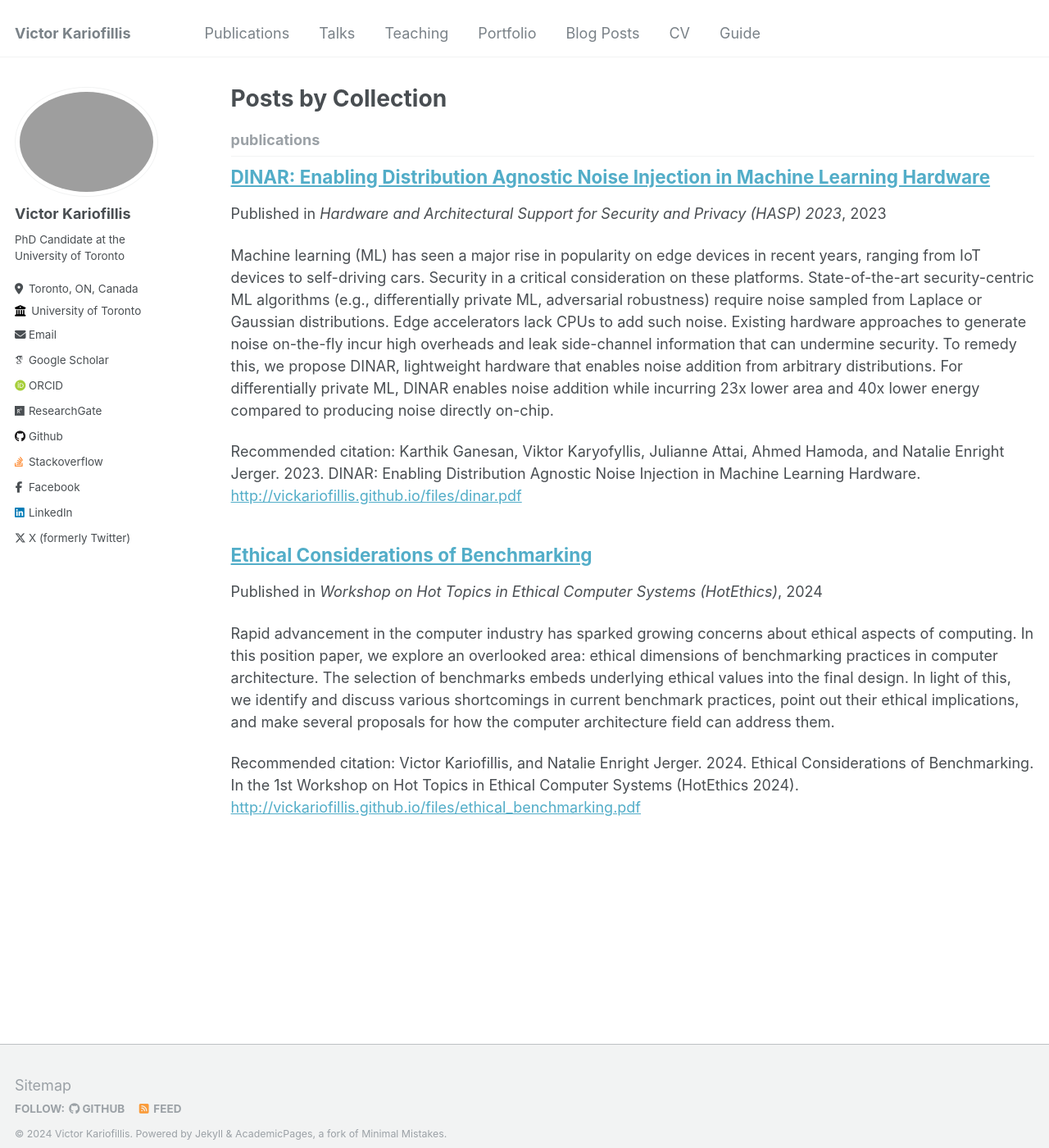
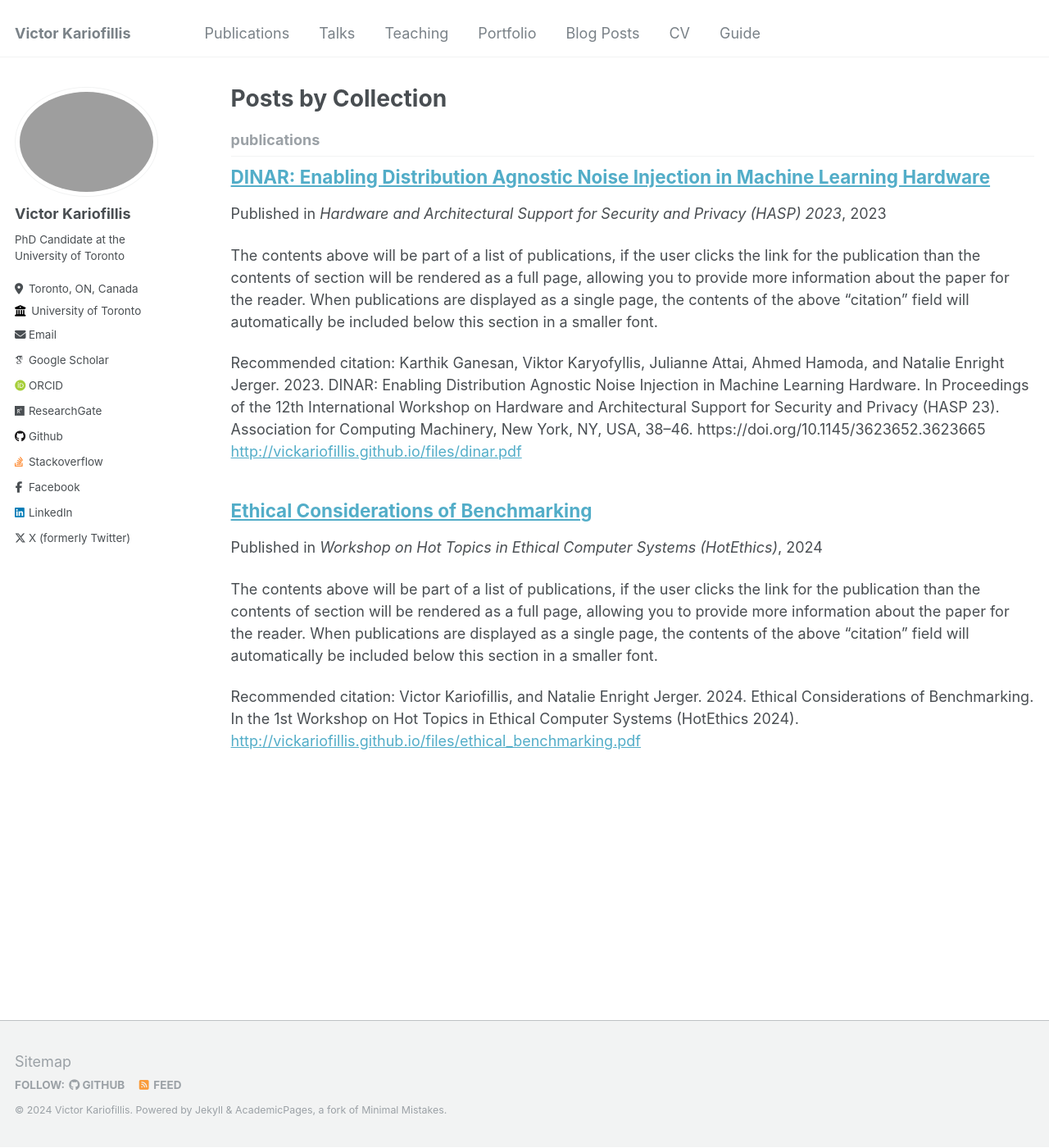
Before and after one commit to vickariofillis/vickariofillis.github.io, a Jekyll site: the page built from _pages/collection-archive.html, in a window 1280 px wide and 1400 px high. Shown: the whole window at 82% size. Built offline with Jekyll 4.4.1, drawn with Linux system fonts in a browser that asks for light colours; some web fonts are replaced.

Commit message:
More Information

```diff
--- a/_publications/2023-10-29-dinar.md
+++ b/_publications/2023-10-29-dinar.md
@@ -2,11 +2,10 @@
 title: "DINAR: Enabling Distribution Agnostic Noise Injection in Machine Learning Hardware"
 collection: publications
 permalink: /publication/2023-10-29-dinar
-excerpt: 'Machine learning (ML) has seen a major rise in popularity on edge devices in recent years, ranging from IoT devices to self-driving cars. Security in a critical consideration on these platforms. State-of-the-art security-centric ML algorithms (e.g., differentially private ML, adversarial robustness) require noise sampled from Laplace or Gaussian distributions. Edge accelerators lack CPUs to add such noise. Existing hardware approaches to generate noise on-the-fly incur high overheads and leak side-channel information that can undermine security. To remedy this, we propose DINAR, lightweight hardware that enables noise addition from arbitrary distributions. For differentially private ML, DINAR enables noise addition while incurring 23x lower area and 40x lower energy compared to producing noise directly on-chip.'
 date: 2023-10-29
 venue: 'Hardware and Architectural Support for Security and Privacy (HASP) 2023'
 paperurl: 'http://vickariofillis.github.io/files/dinar.pdf'
-citation: 'Karthik Ganesan, Viktor Karyofyllis, Julianne Attai, Ahmed Hamoda, and Natalie Enright Jerger. 2023. DINAR: Enabling Distribution Agnostic Noise Injection in Machine Learning Hardware. '
+citation: 'Karthik Ganesan, Viktor Karyofyllis, Julianne Attai, Ahmed Hamoda, and Natalie Enright Jerger. 2023. DINAR: Enabling Distribution Agnostic Noise Injection in Machine Learning Hardware. In Proceedings of the 12th International Workshop on Hardware and Architectural Support for Security and Privacy (HASP 23). Association for Computing Machinery, New York, NY, USA, 38–46. https://doi.org/10.1145/3623652.3623665'
 ---
 
 The contents above will be part of a list of publications, if the user clicks the link for the publication than the contents of section will be rendered as a full page, allowing you to provide more information about the paper for the reader. When publications are displayed as a single page, the contents of the above "citation" field will automatically be included below this section in a smaller font.
--- a/_publications/2024-04-28-ethical-benchmarking.md
+++ b/_publications/2024-04-28-ethical-benchmarking.md
@@ -2,7 +2,6 @@
 title: "Ethical Considerations of Benchmarking"
 collection: publications
 permalink: /publication/2024-04-28-ethical-benchmarking
-excerpt: 'Rapid advancement in the computer industry has sparked growing concerns about ethical aspects of computing. In this position paper, we explore an overlooked area: ethical dimensions of benchmarking practices in computer architecture. The selection of benchmarks embeds underlying ethical values into the final design. In light of this, we identify and discuss various shortcomings in current benchmark practices, point out their ethical implications, and make several proposals for how the computer architecture field can address them.'
 date: 2024-04-28
 venue: 'Workshop on Hot Topics in Ethical Computer Systems (HotEthics)'
 paperurl: 'http://vickariofillis.github.io/files/ethical_benchmarking.pdf'
```
